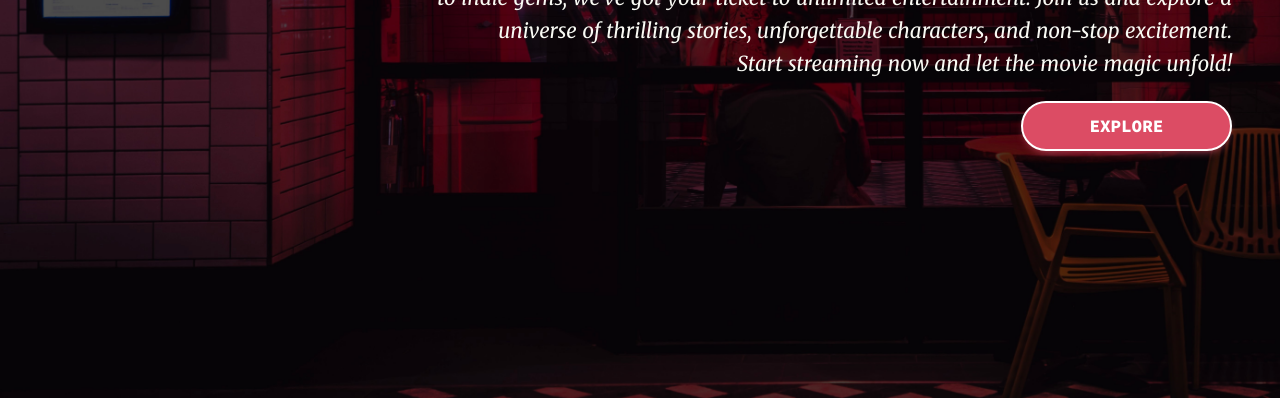
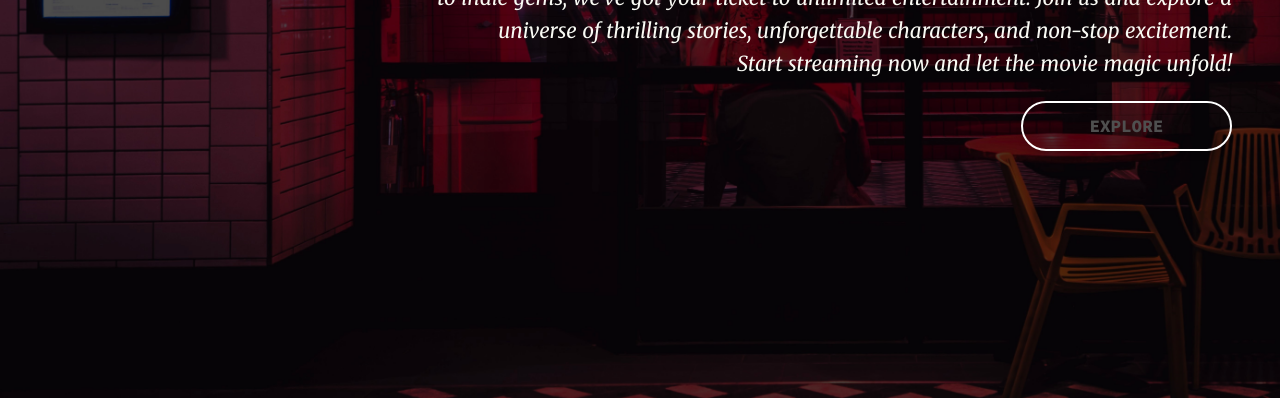
Before and after one commit to Sush0519/Movie-Streaming-Template-using-Bootstrap, a plain HTML site: page index.html in a window 1280 px wide. Shown: the part 402-800 px from the top of the page. Drawn offline with Linux system fonts and the light colour scheme; a web font is replaced by a local one.

Commit message:
Changes in firstPage.html

```diff
--- a/index.html
+++ b/index.html
@@ -82,7 +82,7 @@
             >
               <button
                 id="explore"
-                class="button source-code-pro-ExtraBold btn rounded-pill border border-white border-2 mt-1 btn-danger"
+                class="button source-code-pro-ExtraBold btn rounded-pill border border-white border-2 mt-1"
               >
                 Explore
               </button>
```
